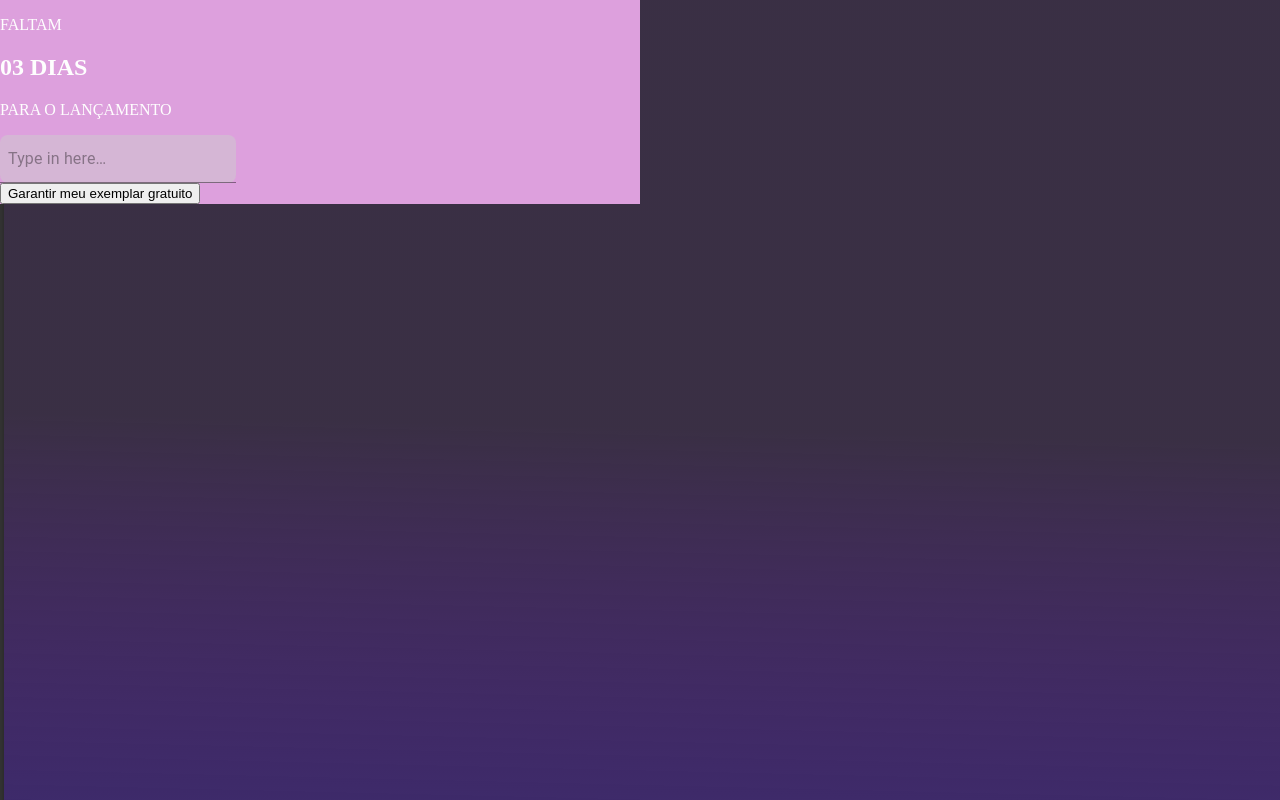
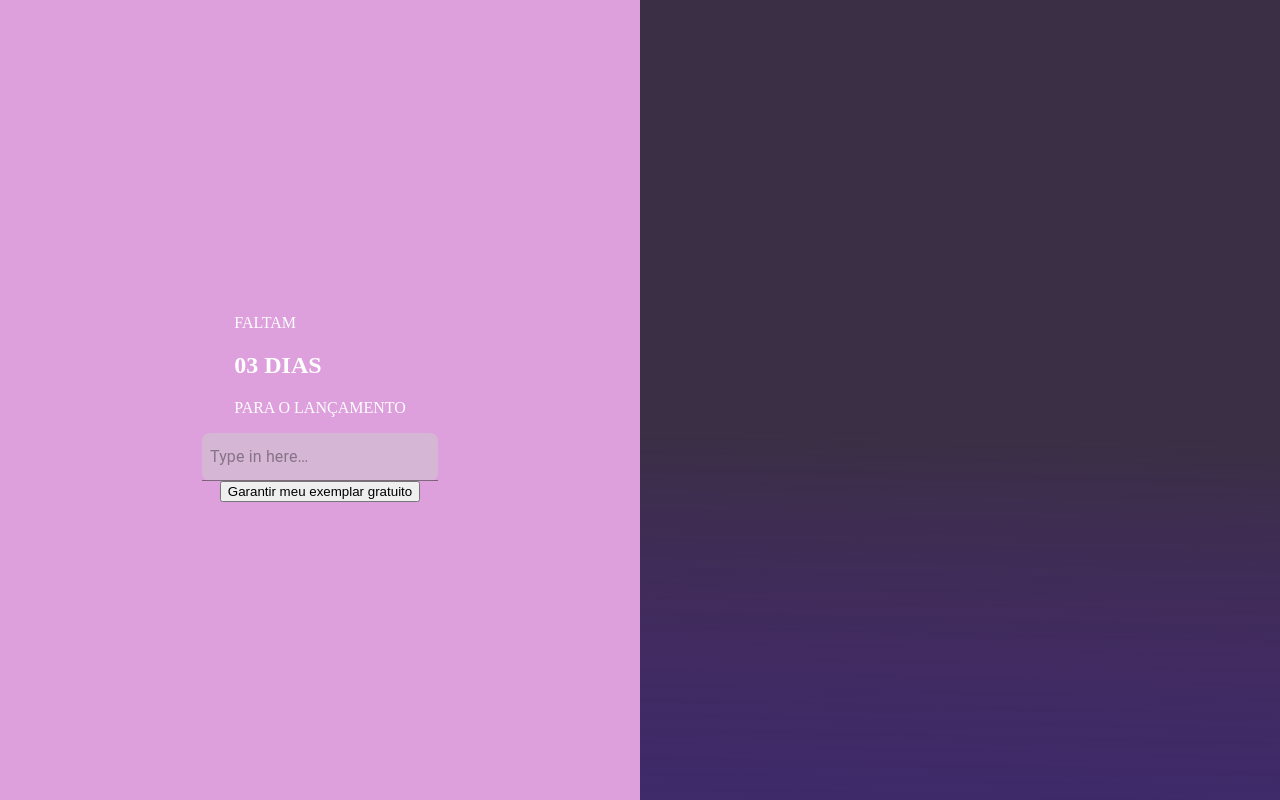
Before and after one commit to avilacamilla/capturePageReactTS, a React (Create React App) app: page / in a window 1280 px wide. Built offline with nearby package versions, Linux system fonts and the light colour scheme.

Commit message:
style: add div para manipular/alinhar elementos com display flex

```diff
--- a/src/pages/Capture/capturePage.css
+++ b/src/pages/Capture/capturePage.css
@@ -11,8 +11,11 @@
 .leftSide-container {
     display: flex;
     flex-direction: column;
+    align-items: center;
+    justify-content: center;
     background-color: plum;
     width: 50%;
+    height: 100%;
 }
 /*Styles do container direito*/
 .rightSide-container {
```
